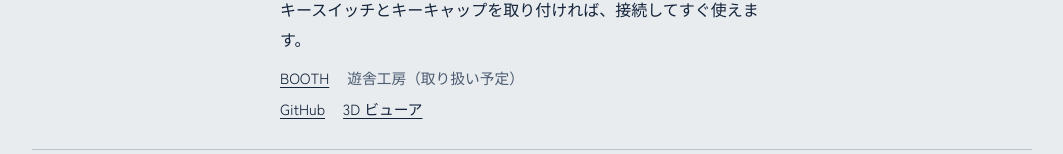
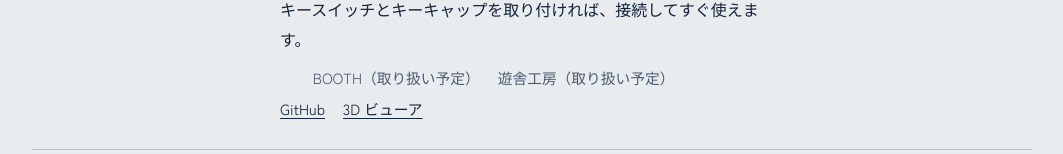
Before and after one commit to kushima8/kushima8.github.io, a plain HTML site: page index.html in a window 1280 px wide. Shown: the part 2375-2529 px from the top of the page, without its empty margins (108-1171 px from the left). Drawn offline with Linux system fonts and the light colour scheme.

Commit message:
Update index.html

```diff
--- a/index.html
+++ b/index.html
@@ -280,7 +280,8 @@ GBC24 と HOOK64／HOOK49 は、基本的に完成品の状態でお届けしま
 キースイッチとキーキャップを取り付ければ、接続してすぐ使えます。</p>
           <div class="where">
             <div class="grp">
-            <a href="https://cyberdeckarsenal.booth.pm/">BOOTH</a>
+            <!-- 商品ページができたら <a href="商品ページのURL">BOOTH</a> に差し替え -->
+          　<span class="soon">BOOTH（取り扱い予定）</span>
             <!-- 商品ページができたら <a href="商品ページのURL">遊舎工房</a> に差し替え -->
             <span class="soon">遊舎工房（取り扱い予定）</span>
             </div>
```
